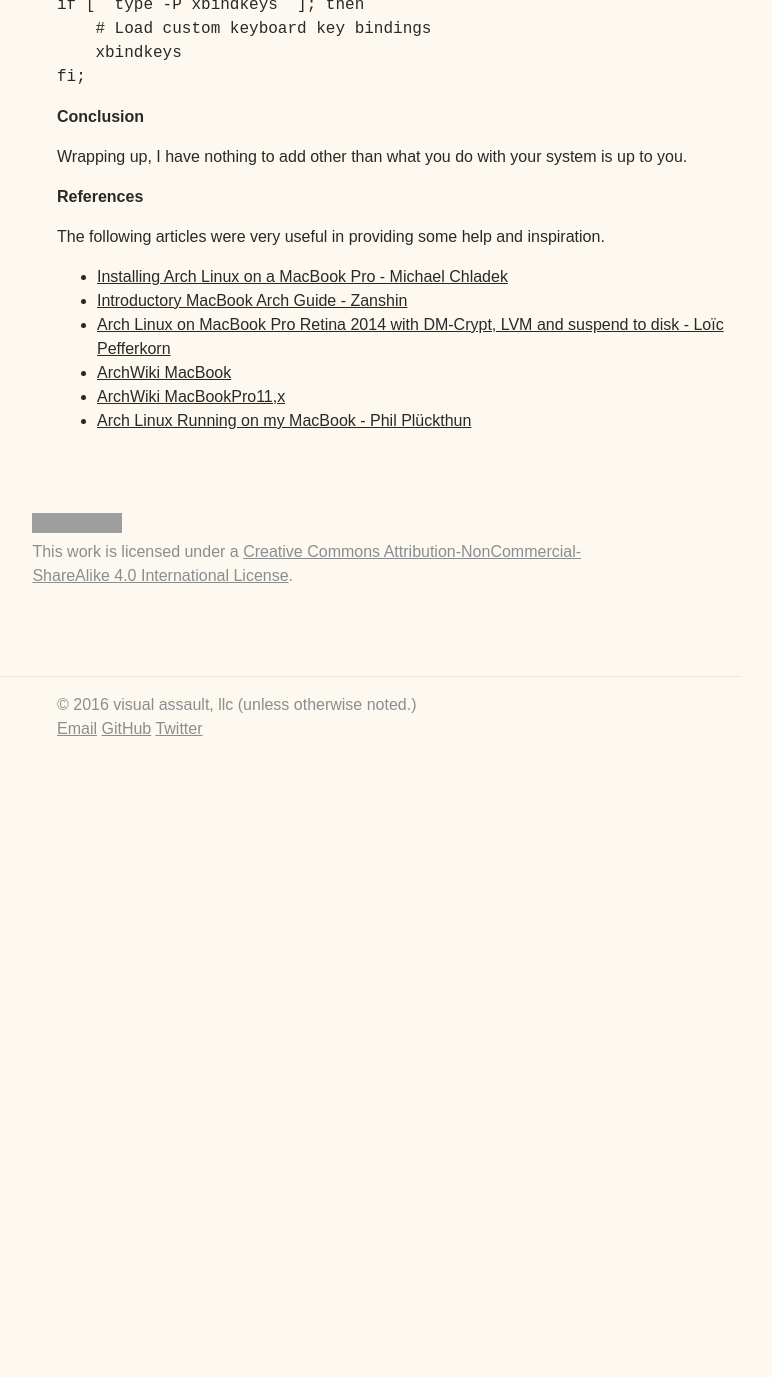
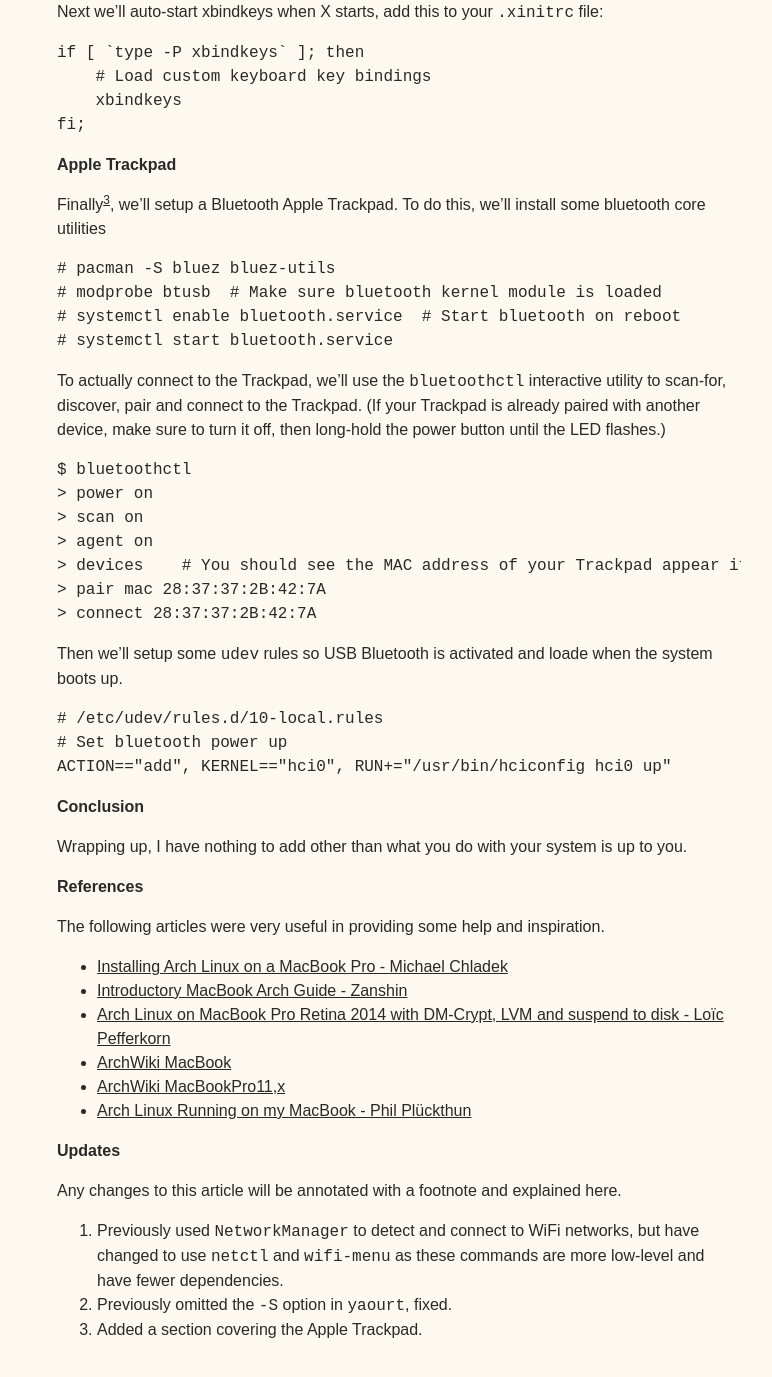
Before and after one commit to visual-assault/visual-assault.github.io, a Jekyll site: the page built from _posts/2016-03-07-install-encrypted-arch-linux-on-apple-macbook-pro.md, in a window 1280 px wide and 1400 px high, scrolled down 26396 px. Shown: the top 1377 px of the window, without its empty margins (355-1127 px from the left). Built offline with Jekyll 4.4.1, drawn with Linux system fonts in a browser that asks for light colours; before the commit the page ends 27201 px from its top, so only the background shows below that; some of the changed text lies outside the part shown; grey boxes are pictures that could not be loaded.

Commit message:
Added a section covering the apple trackpad.

```diff
--- a/_posts/2016-03-07-install-encrypted-arch-linux-on-apple-macbook-pro.md
+++ b/_posts/2016-03-07-install-encrypted-arch-linux-on-apple-macbook-pro.md
@@ -77,8 +77,10 @@ If you just want to get on to the installation, skip to this link:
   * [CPU Frequency Scaling](#cpu-frequency-scaling)
   * [Fan Control](#fan-control)
   * [Apple Keyboard](#apple-keyboard)
+  * [Apple Trackpad](#apple-trackpad)
 * [Conclusion](#conclusion)
 * [References](#references)
+* [Updates](#updates)
 
 
 This article will be installing Arch Linux alongside OS X, dual-booting such
@@ -1379,6 +1381,36 @@ file:
         xbindkeys
     fi;
 
+### Apple Trackpad
+
+Finally<sup>[3](#3)</sup>, we'll setup a Bluetooth Apple Trackpad. To do this, we'll install some bluetooth core
+utilities
+
+    # pacman -S bluez bluez-utils
+    # modprobe btusb  # Make sure bluetooth kernel module is loaded
+    # systemctl enable bluetooth.service  # Start bluetooth on reboot
+    # systemctl start bluetooth.service
+
+To actually connect to the Trackpad, we'll use the `bluetoothctl` interactive
+utility to scan-for, discover, pair and connect to the Trackpad. (If your Trackpad
+is already paired with another device, make sure to turn it off, then long-hold
+the power button until the LED flashes.)
+
+    $ bluetoothctl
+    > power on
+    > scan on
+    > agent on
+    > devices    # You should see the MAC address of your Trackpad appear if its in discoverable mode
+    > pair mac 28:37:37:2B:42:7A
+    > connect 28:37:37:2B:42:7A
+
+Then we'll setup some `udev` rules so USB Bluetooth is activated and loade when
+the system boots up.
+
+    # /etc/udev/rules.d/10-local.rules
+    # Set bluetooth power up
+    ACTION=="add", KERNEL=="hci0", RUN+="/usr/bin/hciconfig hci0 up"
+
 
 ## Conclusion
 
@@ -1401,3 +1433,17 @@ inspiration.
 * [ArchWiki MacBookPro11,x](https://wiki.archlinux.org/index.php/MacBookPro11,x)
 * [Arch Linux Running on my
    MacBook - Phil Plückthun](https://medium.com/@philpl/arch-linux-running-on-my-macbook-2ea525ebefe3#.ai90cnihe)
+
+
+## Updates
+
+Any changes to this article will be annotated with a footnote and explained here.
+
+1. <a name=1></a>
+  Previously used `NetworkManager` to detect and connect to WiFi networks, but
+  have changed to use `netctl` and `wifi-menu` as these commands are more low-level and have fewer
+  dependencies.
+1. <a name=2></a>
+   Previously omitted the `-S` option in `yaourt`, fixed.
+1. <a name=3></a>
+  Added a section covering the Apple Trackpad.
```
Also changed, not shown: other parts of _posts/2016-03-07-install-encrypted-arch-linux-on-apple-macbook-pro.md (+2 -2 lines).
